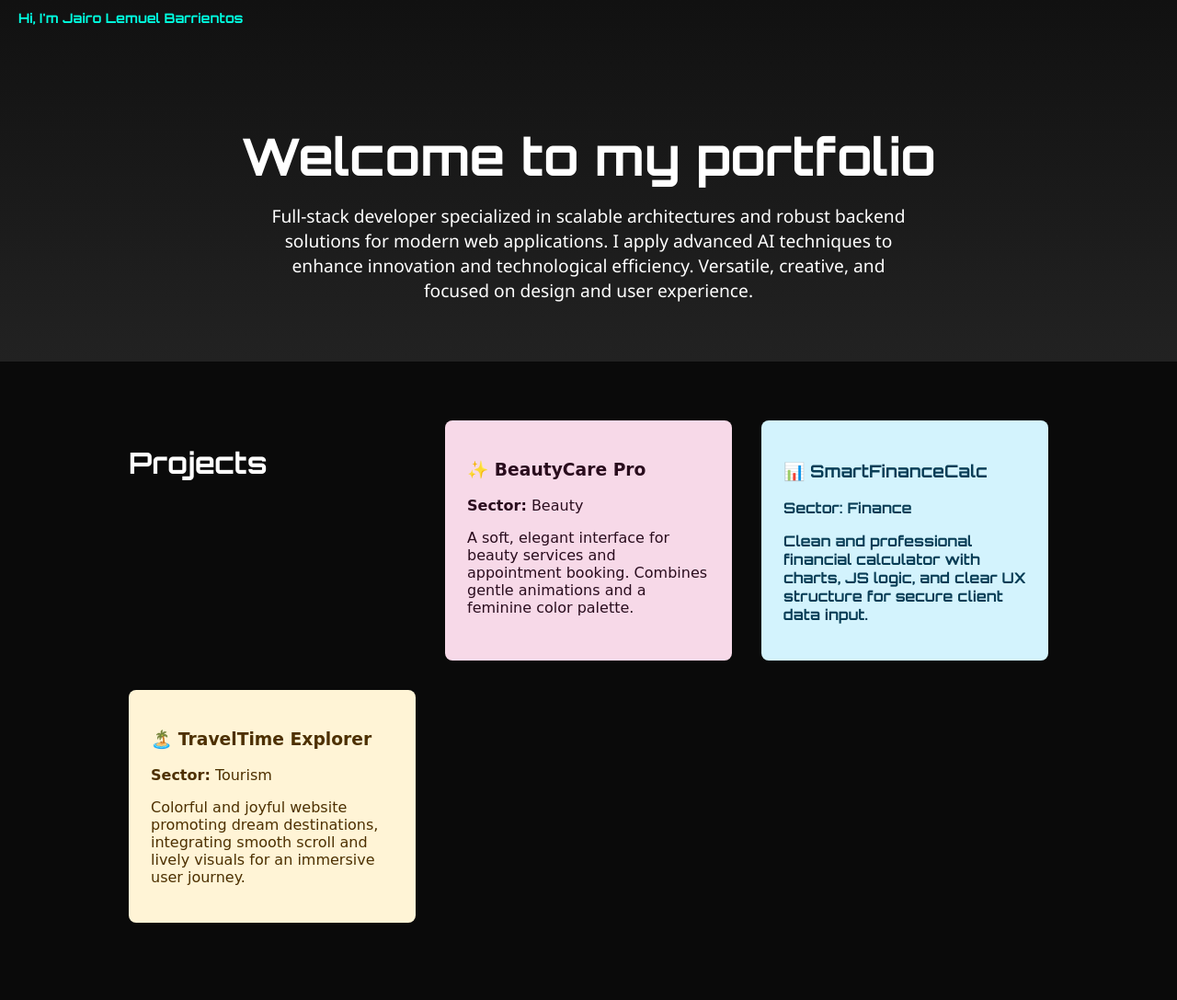
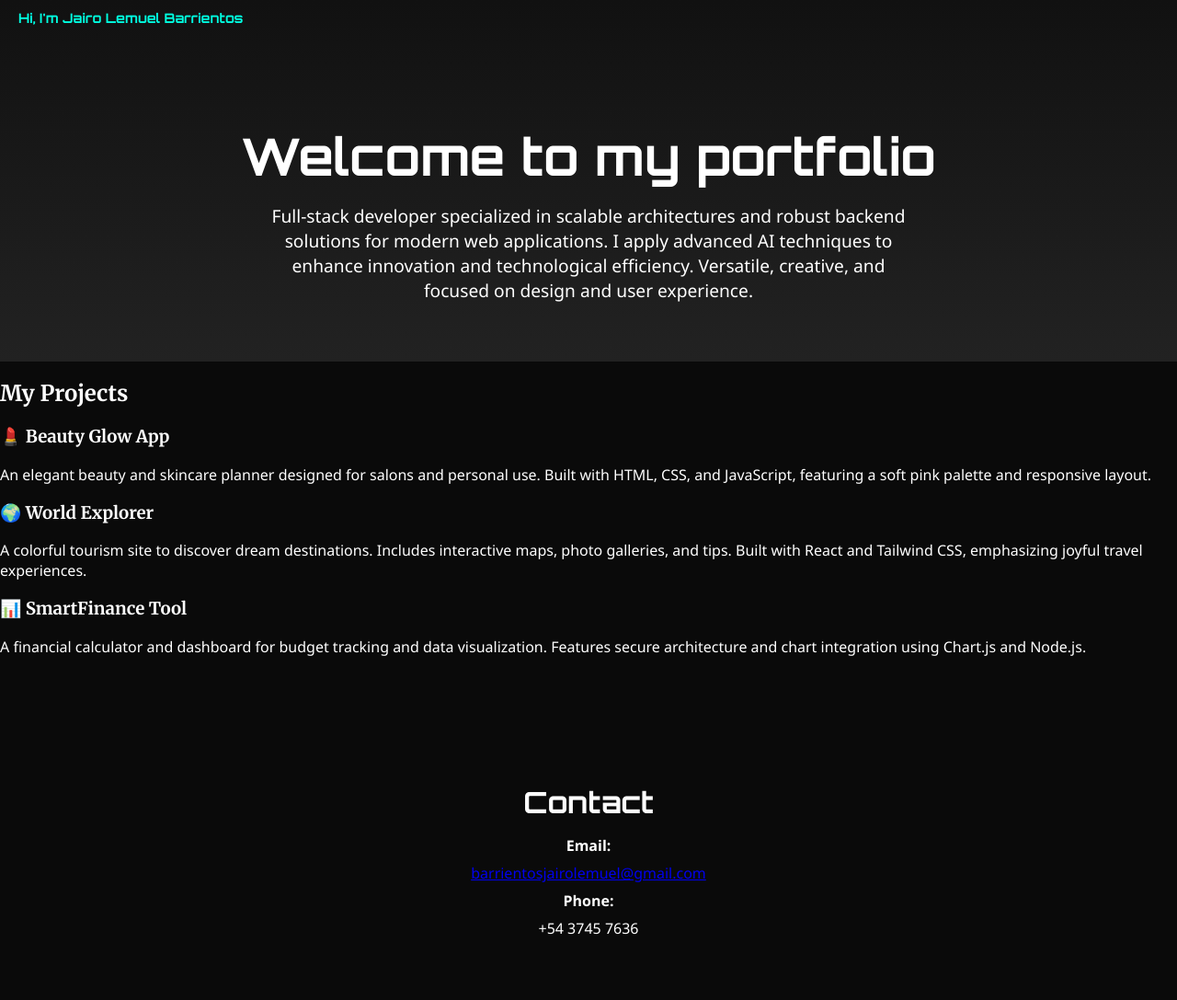
Before and after one commit to jairolemuel/portafolio-jairo, a plain HTML site: page index.html in a window 1280 px wide. Shown: the top 1087 px of the page at 92% size. Drawn offline with nearby package versions, Linux system fonts and the light colour scheme; a web font is replaced by a local one.

Commit message:
Update index.html

```diff
--- a/index.html
+++ b/index.html
@@ -97,27 +97,37 @@
 
 
 
-    <section class="section projects" data-aos="fade-up">
-      <h2>Projects</h2>
+<!-- En el <head> de tu HTML, agregá esta línea para importar la fuente -->
+<link href="https://fonts.googleapis.com/css2?family=Merriweather:wght@700&display=swap" rel="stylesheet">
 
-      <div class="project beauty" data-aos="zoom-in">
-        <h3>✨ BeautyCare Pro</h3>
-        <p><strong>Sector:</strong> Beauty</p>
-        <p>A soft, elegant interface for beauty services and appointment booking. Combines gentle animations and a feminine color palette.</p>
-      </div>
+<!-- Sección de Proyectos -->
+<section id="projects" class="py-16 px-6 bg-gray-100">
+  <h2 class="text-4xl font-bold text-center mb-12" style="font-family: 'Merriweather', serif;">My Projects</h2>
 
-      <div class="project finance" data-aos="zoom-in">
-        <h3>📊 SmartFinanceCalc</h3>
-        <p><strong>Sector:</strong> Finance</p>
-        <p>Clean and professional financial calculator with charts, JS logic, and clear UX structure for secure client data input.</p>
-      </div>
+  <!-- Proyecto 1: Beauty Glow App -->
+  <div class="mb-10 bg-pink-100 p-6 rounded-lg shadow-md aos-init" data-aos="fade-up">
+    <h3 class="text-2xl font-bold mb-2 text-pink-800" style="font-family: 'Merriweather', serif;">
+      💄 Beauty Glow App
+    </h3>
+    <p class="text-gray-700">An elegant beauty and skincare planner designed for salons and personal use. Built with HTML, CSS, and JavaScript, featuring a soft pink palette and responsive layout.</p>
+  </div>
 
-      <div class="project tourism" data-aos="zoom-in">
-        <h3>🏝️ TravelTime Explorer</h3>
-        <p><strong>Sector:</strong> Tourism</p>
-        <p>Colorful and joyful website promoting dream destinations, integrating smooth scroll and lively visuals for an immersive user journey.</p>
-      </div>
-    </section>
+  <!-- Proyecto 2: World Explorer -->
+  <div class="mb-10 bg-yellow-100 p-6 rounded-lg shadow-md aos-init" data-aos="fade-up">
+    <h3 class="text-2xl font-bold mb-2 text-yellow-800" style="font-family: 'Merriweather', serif;">
+      🌍 World Explorer
+    </h3>
+    <p class="text-gray-700">A colorful tourism site to discover dream destinations. Includes interactive maps, photo galleries, and tips. Built with React and Tailwind CSS, emphasizing joyful travel experiences.</p>
+  </div>
+
+  <!-- Proyecto 3: SmartFinance Tool -->
+  <div class="mb-10 bg-blue-100 p-6 rounded-lg shadow-md aos-init" data-aos="fade-up">
+    <h3 class="text-2xl font-bold mb-2 text-blue-800" style="font-family: 'Merriweather', serif;">
+      📊 SmartFinance Tool
+    </h3>
+    <p class="text-gray-700">A financial calculator and dashboard for budget tracking and data visualization. Features secure architecture and chart integration using Chart.js and Node.js.</p>
+  </div>
+</section>
 
     <section class="section contact" data-aos="fade-up">
       <h2>Contact</h2>
```
